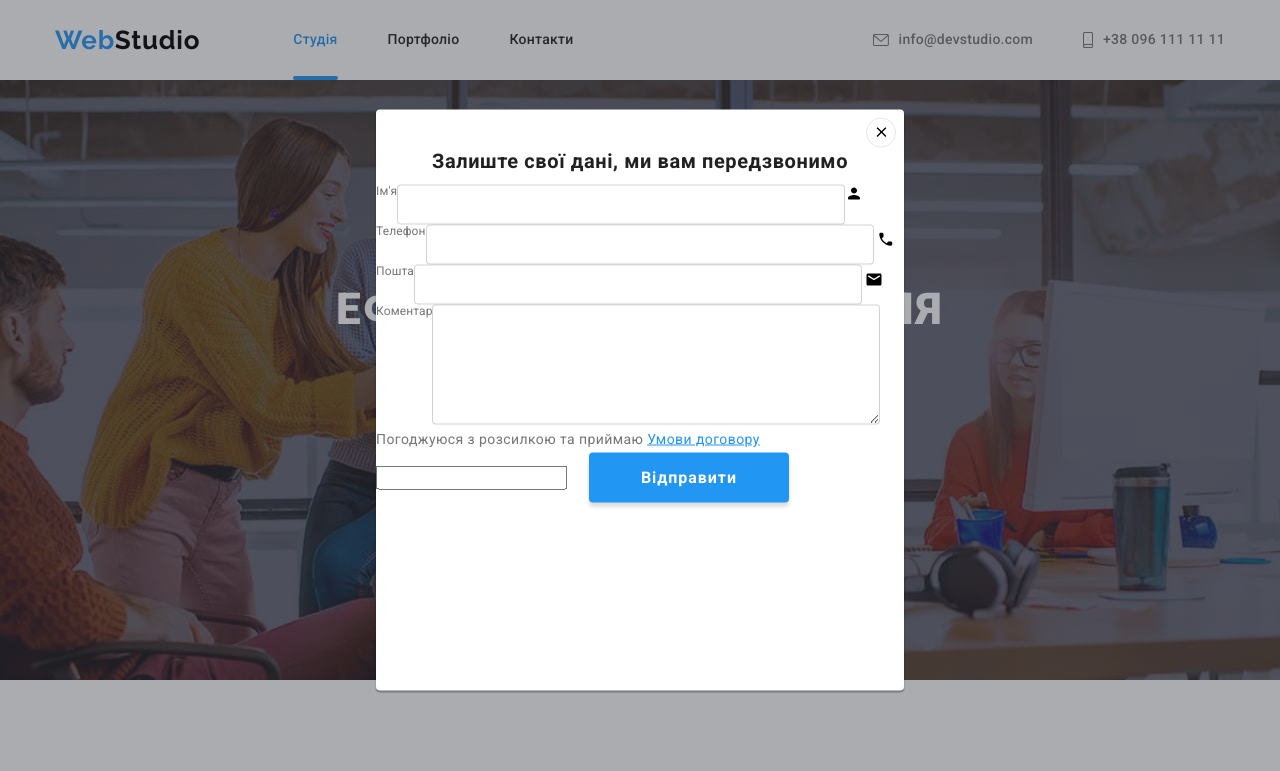
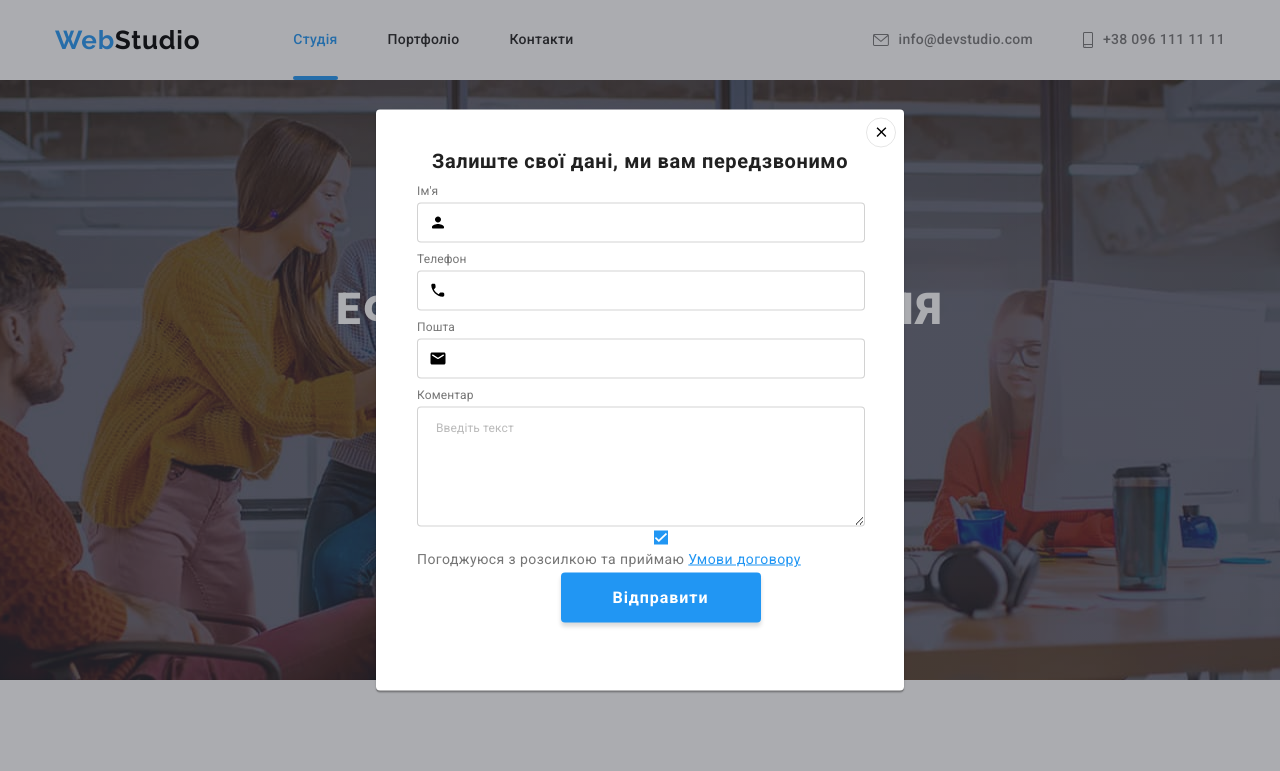
Before and after one commit to TanyaEdyna/goit-markup-hw-06, a plain HTML site: page index.html in a window 1280 px wide. Both pictures are taken after a click on the button "Замовити послугу". Shown: the top 771 px of the page. Drawn offline with nearby package versions, Linux system fonts and the light colour scheme.

Commit message:
edited modal

```diff
--- a/css/style.css
+++ b/css/style.css
@@ -199,7 +199,6 @@ button {
  }
  .hero-button:hover,
  .hero-button:focus {
-   transform: translateY(5px) translateX(2px);
    box-shadow: 0px 4px 4px rgb(0 0 0 / 15%);
 
 
@@ -214,18 +213,11 @@ button {
    padding-top: 94px;
    padding-bottom: 94px;
  }
- .visually-hidden {
-   position: absolute;
-   width: 1px;
-   height: 1px;
-   margin: -1px;
-   border: 0;
-   padding: 0;
-   white-space: nowrap;
-   clip-path: inset(100%);
-   clip: rect(0 0 0 0);
-   overflow: hidden;
- }
+
+
+
+
+
  .features-group-list {
    display: flex;
    justify-content: space-between;
@@ -755,6 +747,10 @@ padding-top: 0;
  .close-icon {
   fill: currentColor;
  }
+ .modal-form {
+  padding-left: 41px;
+
+ }
  .modal-uptitle {
    font-weight: 700;
    font-size: 20px;
@@ -765,25 +761,40 @@ padding-top: 0;
    padding: 40px 0 12px 0;
  }
  .modal-label {
-   display: flex;
+   display: block;
    font-weight: 400;
    font-size: 12px;
    line-height: 1.16;
    letter-spacing: 0.01em;
    color: var(--text-color);
+   margin-bottom: 4px;
  }
  .modal-input-wrapper {
    position: relative;
+   margin-bottom: 10px;
  }
  .modal-input {
    width: 448px;
    height: 40px;
    border: 1px solid rgba(33, 33, 33, 0.2);
    border-radius: 4px;
+   outline: transparent;
    padding-left: 12px;
  }
  .modal-icon {
    position: absolute;
+   left: 12px;
+   top: 50%;
+   transform: translateY(-50%);
+   margin-right: 12px;
+
+ }
+ .modal-input:hover,
+ .modal-input:focus,
+ .modal-input:hover + .modal-icon,
+ .modal-input:focus + .modal-icon {
+   border-color: var(--accent-color);
+   fill: var(--accent-color);
  }
 
  .modal-message {
@@ -794,6 +805,8 @@ padding-top: 0;
  }
 
  .modal-btn-submit {
+   display: block;
+   margin: 0 auto;
    width: 200px;
    height: 50px;
    font-weight: 700;
@@ -813,6 +826,7 @@ padding-top: 0;
    line-height: 1.16;
    letter-spacing: 0.01em;
    color: rgba(117, 117, 117, 0.5);
+   padding: 12px 0 0 16px;
 }
  .chekbox-text {
    font-weight: 400;
@@ -829,3 +843,23 @@ padding-top: 0;
    text-decoration-line: underline;
    color: var(--accent-color);
  }
+ .chekbox-wrapper {
+   display: flex;
+   justify-content: center;
+ }
+ .chekbox-icon {
+   background-color: var(--accent-color);
+ }
+ /* ------visually-hidden ------*/
+  .visually-hidden {
+     position: absolute;
+     width: 1px;
+     height: 1px;
+     margin: -1px;
+     border: 0;
+     padding: 0;
+     white-space: nowrap;
+     clip-path: inset(100%);
+     clip: rect(0 0 0 0);
+     overflow: hidden;
+  }
--- a/index.html
+++ b/index.html
@@ -492,10 +492,9 @@
           </svg>
         </button>
         <p class="modal-uptitle">Залиште свої дані, ми вам передзвонимо</p>
-        <form action="#">
-          <label class="modal-label" for="user-name">
-            Ім'я
-            <span class="modal-input-wrapper">
+        <form class="modal-form" action="#">
+          <label class="modal-label" for="user-name">Ім'я</label>
+          <div class="modal-input-wrapper">
             <input
               class="modal-input"
               type="text"
@@ -505,48 +504,52 @@
             <svg class="modal-icon" width="18" height="18">
               <use href="./images/icons.svg#icon-person-form"></use>
             </svg>
-            </span>
-          </label>
+          </div>
 
-          <label class="modal-label" for="">
-            Телефон
-            <span>
-              <input class="modal-input" type="tel" name="user-tel" />
-              <svg width="18" height="18">
+          <label class="modal-label" for="user-phone"> Телефон</label>
+          <div class="modal-input-wrapper">
+            <input
+              class="modal-input"
+              type="tel"
+              name="user-tel"
+              id="user-phone"
+            />
+            <svg class="modal-icon" width="18" height="18">
               <use href="./images/icons.svg#icon-phone-form"></use>
             </svg>
-            </span>
-          </label>
+          </div>
 
-          <label class="modal-label" for="">
-            Пошта
-            <span>
-              <input class="modal-input" type="email" name="user-mail" />
-              <svg width="18" height="18">
+          <label class="modal-label" for="user-mail"> Пошта</label>
+          <div class="modal-input-wrapper">
+            <input
+              class="modal-input"
+              type="email"
+              name="user-mail"
+              id="user-mail"
+            />
+            <svg class="modal-icon" width="18" height="18">
               <use href="./images/icons.svg#icon-email-form"></use>
             </svg>
-            </span>
-          </label>
+          </div>
 
-          <label class="modal-label" for="">
-            Коментар
+          <label class="modal-label" for="user-message"> Коментар</label>
           <textarea
             class="modal-message"
             name="user-message"
-              id=""
+            id="user-message"
             placeholder="Введіть текст"
-            >
-            </textarea>
-          </label>
+          ></textarea>
 
           <label>
-            <span class="chekbox-text">Погоджуюся з розсилкою та приймаю</span>
-            <a class="chekbox-link" href="#">Умови договору</a>
-            <input type="chekbox" />
-            <svg width="14" height="14">
+            <div class="chekbox-wrapper">
+              <input type="chekbox" class="visually-hidden" />
+              <svg class="chekbox-icon" width="14" height="14">
                 <use href="./images/icons.svg#icon-check"></use>
               </svg>
-          </label>
+            </div>
+            <span class="chekbox-text">Погоджуюся з розсилкою та приймаю</span>
+            <a class="chekbox-link" href="#">Умови договору</a></label
+          >
           <button class="modal-btn-submit" type="submit">Відправити</button>
         </form>
       </div>
```
Lines whose indentation alone changed are shown as unchanged.
